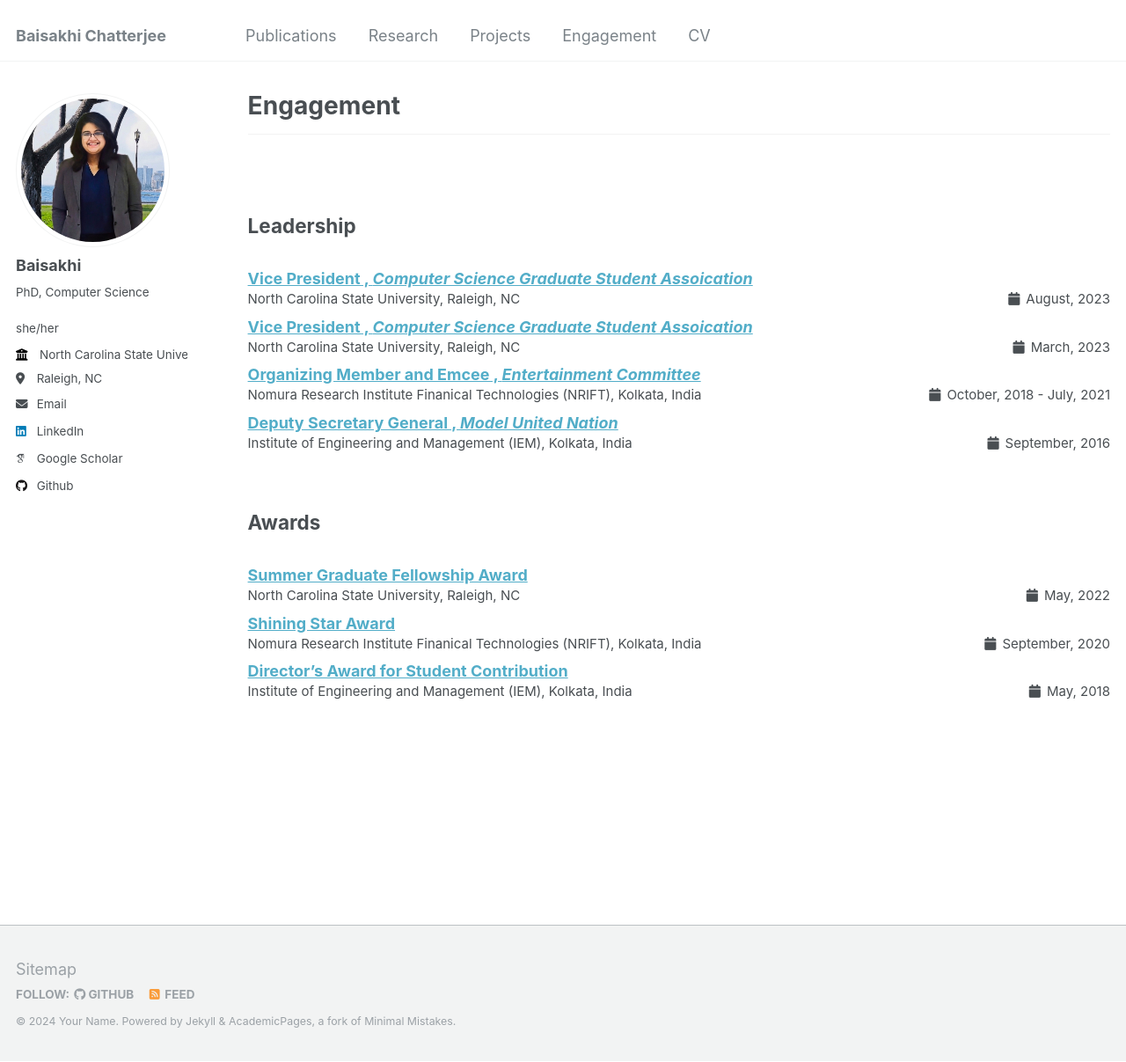
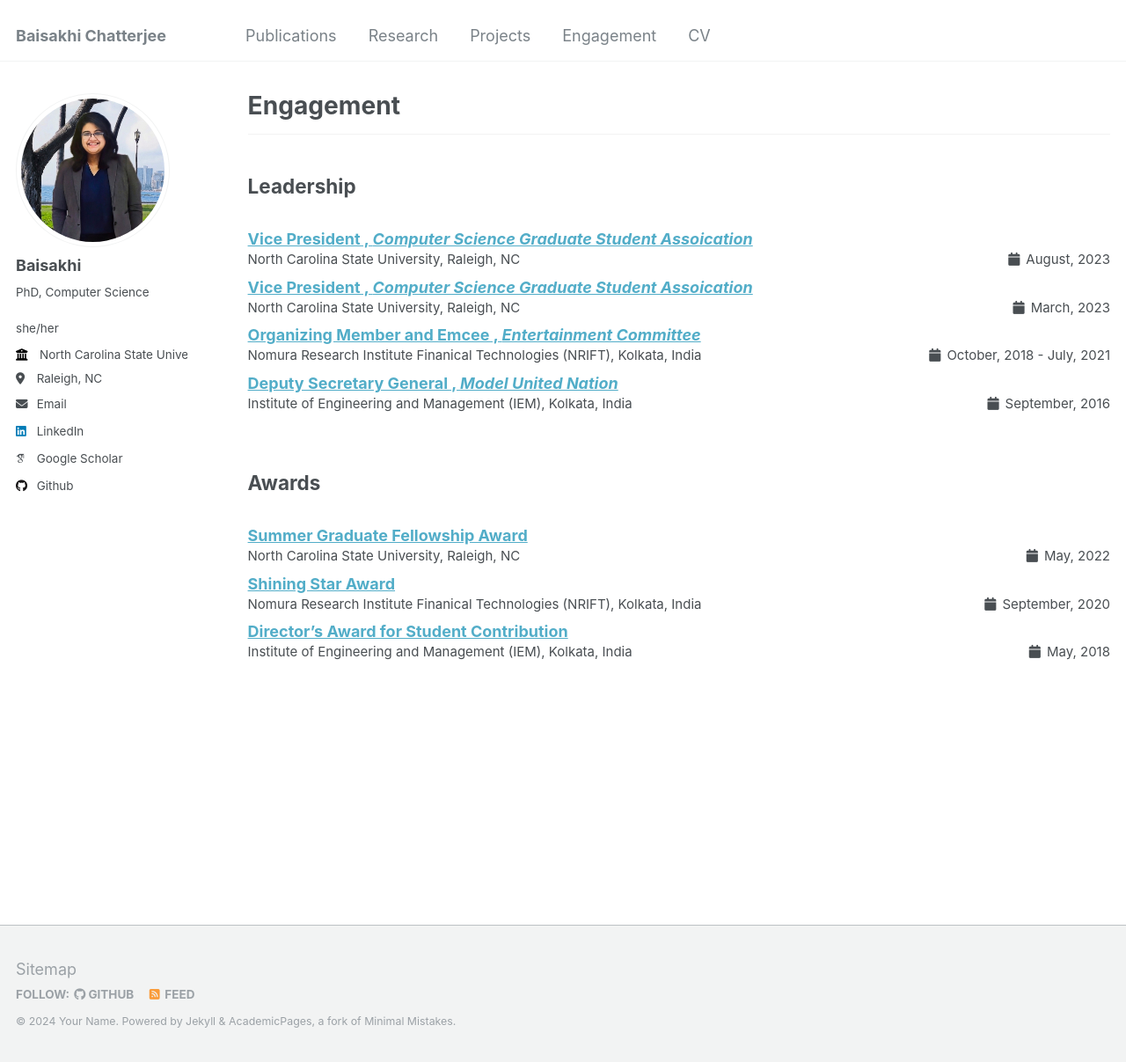
Before and after one commit to baisakhic/baisakhic.github.io, a Jekyll site: the page built from _pages/engagement.html, in a window 1280 px wide and 1207 px high. Shown: the whole window at 88% size. Built offline with Jekyll 4.4.1, drawn with Linux system fonts in a browser that asks for light colours; some web fonts are replaced.

Commit message:
Update engagement.html

```diff
--- a/_pages/engagement.html
+++ b/_pages/engagement.html
@@ -16,11 +16,12 @@ author_profile: true
         {% continue %}
       {% endif %}
       {% unless title_shown %}
-        <br/><h2>{{ category[1].title }}</h2>
+        <h2>{{ category[1].title }}</h2>
         {% assign title_shown = true %}
       {% endunless %}
       {% include archive-single.html %}
     {% endfor %}
+	<br/>
   {% endfor %}
 {% else %}
   {% for post in site.engagement reversed %}
```
